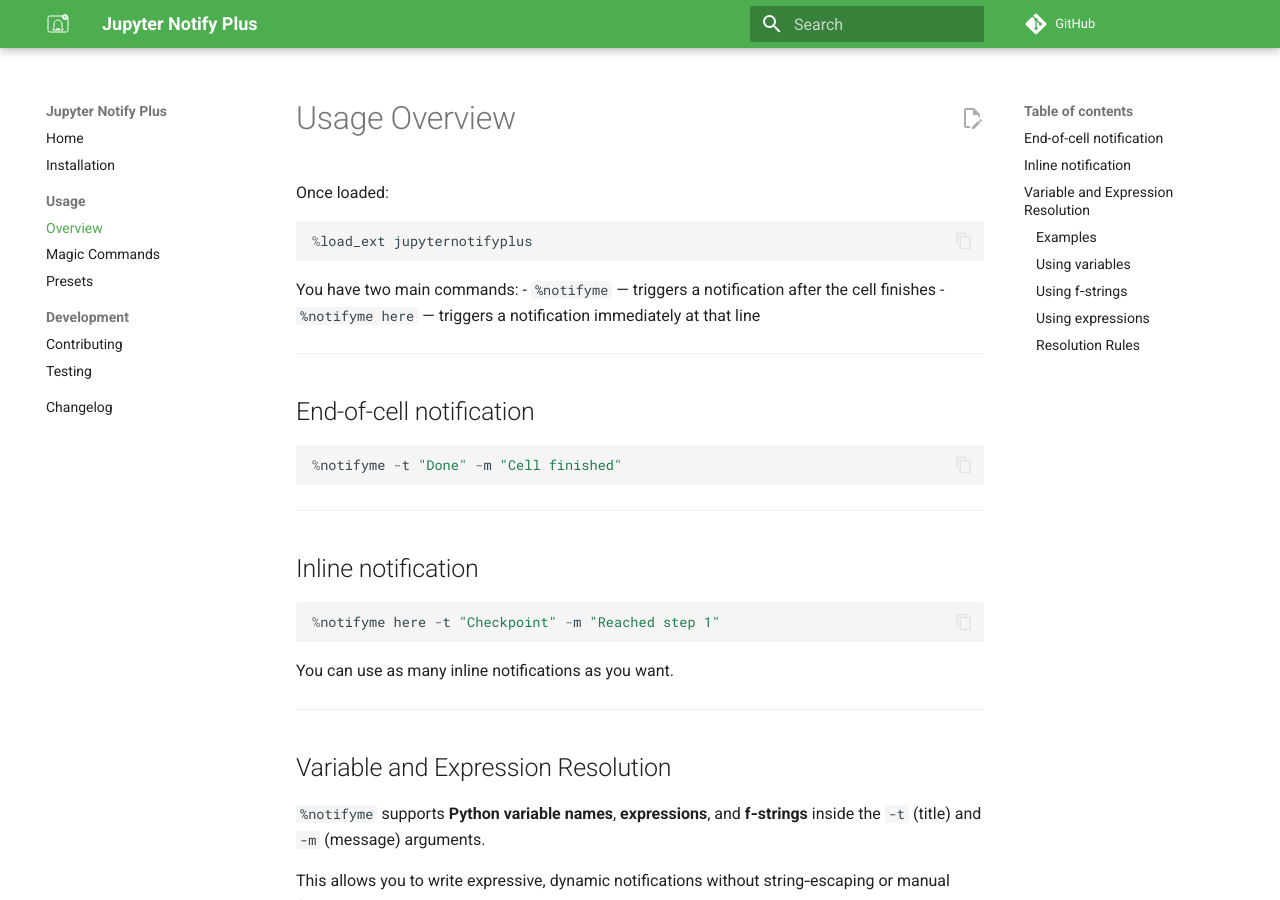
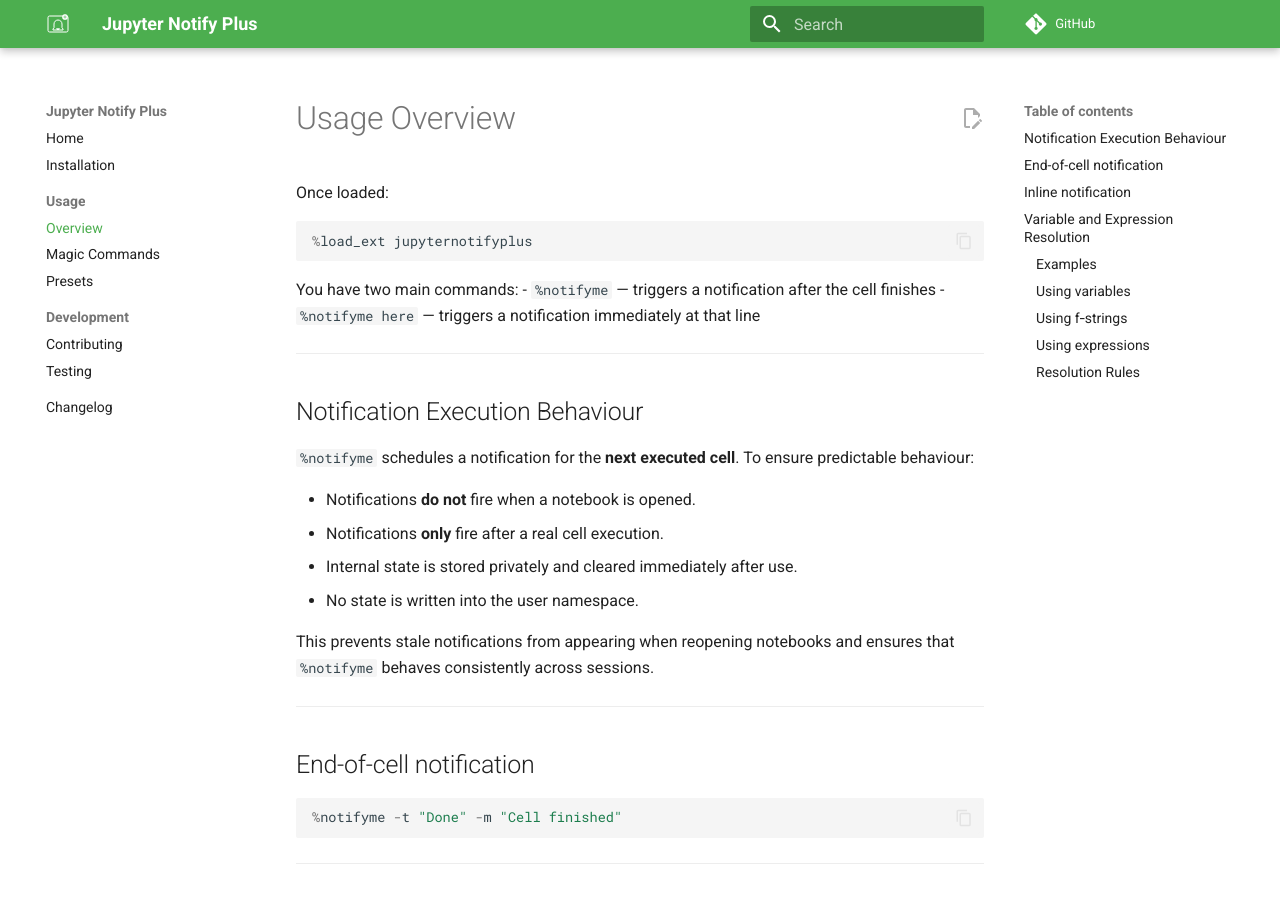
Before and after one commit to cngmid/jupyternotifyplus, an MkDocs documentation site: the page built from docs/usage.md, in a window 1280 px wide and 900 px high. Built offline with MkDocs 1.6.1 and Material for MkDocs 9.7.7, drawn with Linux system fonts in a browser that asks for light colours; comment, search, counter and statistics services are not loaded.

Commit message:
fix: stale notifications on notebook load

```diff
--- a/docs/usage.md
+++ b/docs/usage.md
@@ -9,6 +9,22 @@
 You have two main commands:
 - `%notifyme` — triggers a notification after the cell finishes
 - `%notifyme here` — triggers a notification immediately at that line
+
+---
+
+## Notification Execution Behaviour
+
+`%notifyme` schedules a notification for the **next executed cell**.
+To ensure predictable behaviour:
+
+- Notifications **do not** fire when a notebook is opened.
+- Notifications **only** fire after a real cell execution.
+- Internal state is stored privately and cleared immediately after use.
+- No state is written into the user namespace.
+
+This prevents stale notifications from appearing when reopening
+notebooks and ensures that `%notifyme` behaves consistently across
+sessions.
 
 ---
 
```
Also changed, not shown: 2 other files.
